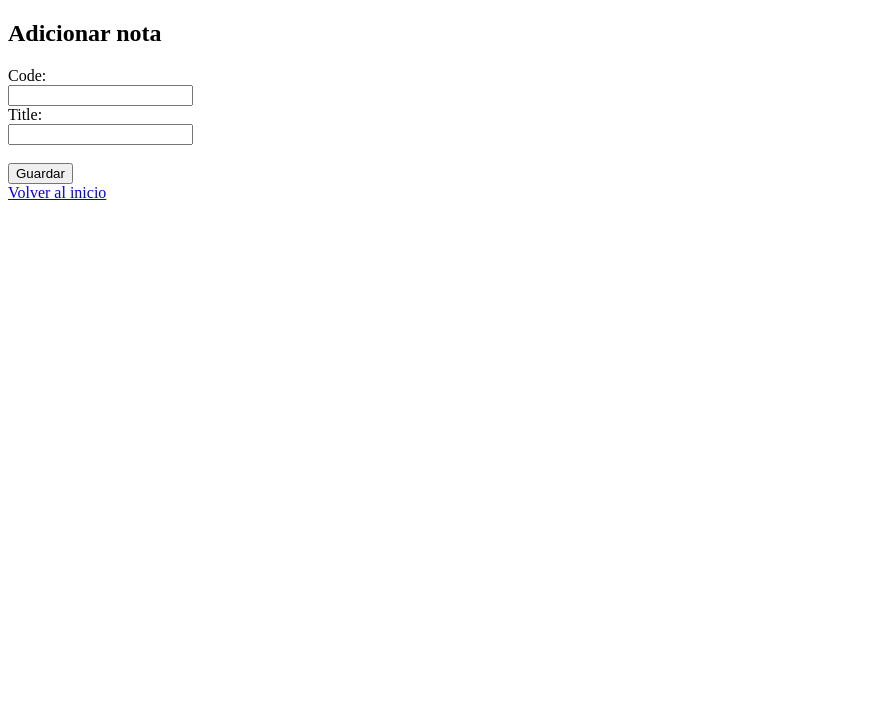
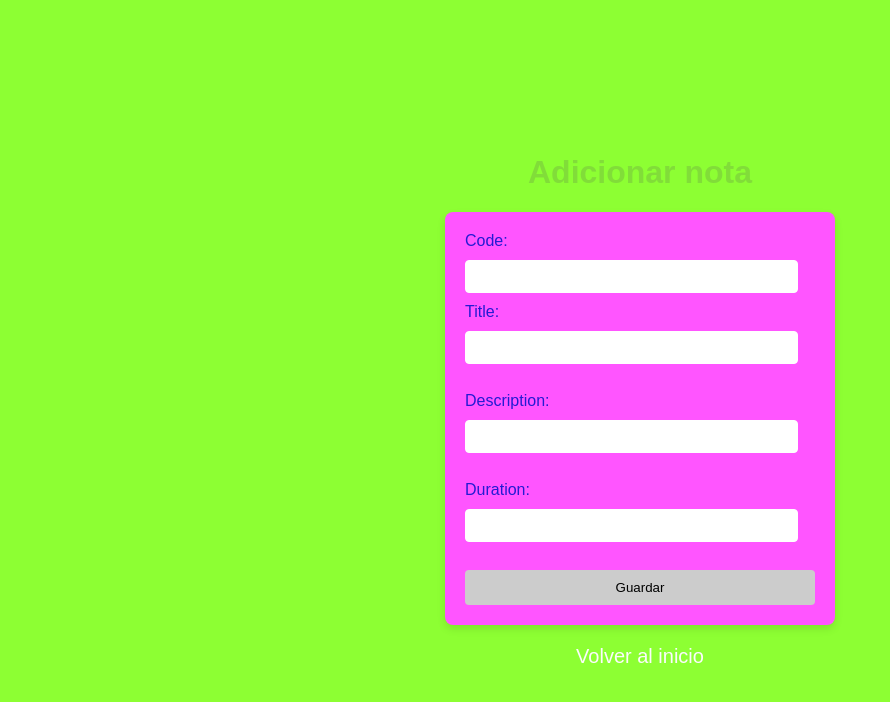
Before and after one commit to SebasFranco1/TP_LabFrontEnd, a plain HTML site: page Video/add.html in a window 1280 px wide. Shown: the whole page, without its empty margins (0-890 px from the left). Drawn offline with Linux system fonts and the light colour scheme.

Commit message:
Updating list items and adding styles with CSS

```diff
--- a/Video/add.html
+++ b/Video/add.html
@@ -2,19 +2,24 @@
 <html lang="en">
 <head>
     <meta charset="UTF-8">
-    <title>Title</title>
+    <title>ADD</title>
+    <link rel="stylesheet" type="text/css" href="../css/add.css">
 </head>
 <body>
 
 
 
-<h2>Adicionar nota</h2>
+<h1>Adicionar nota</h1>
 
 <form >
     <label for="code">Code:</label><br>
     <input type="text" id="code" name="code" value=""><br>
     <label for="title">Title:</label><br>
     <input type="text" id="title" name="title" value=""><br><br>
+    <label for="description">Description:</label><br>
+    <input type="text" id="description" name="description" value=""><br><br>
+    <label for="duration">Duration:</label><br>
+    <input type="number" id="duration" name="duration"  step="0.01" value=""><br><br>
 
     <input type="button" value="Guardar" class="btn btn-primary" onclick="add();">
 </form>
@@ -37,10 +42,14 @@
 
         var code = document.getElementById("code");
         var title = document.getElementById("title");
+        var description = document.getElementById("description");
+        var duration = document.getElementById("duration");
 
         var newVideo = {
             "code": code.value,
-            "title": title.value
+            "title": title.value,
+            "description": description.value,
+            "duration": duration.value
         }
 
         console.log("Adding video:" + JSON.stringify(newVideo));
--- /dev/null
+++ b/css/add.css
@@ -0,0 +1,63 @@
+body {
+    font-family: Arial, sans-serif;
+    background-color: #8dff33;
+    margin: 0;
+    padding: 0;
+    display: flex;
+    justify-content: center;
+    align-items: center;
+    height: 100vh;
+    flex-direction: column;
+}
+
+h1 {
+    color: #5553;
+}
+
+form {
+    background-color: #ff55ff;
+    padding: 20px;
+    border-radius: 8px;
+    box-shadow: 0 4px 8px rgba(0, 0, 0, 0.1);
+    width: 350px;
+}
+
+label {
+    font-size: 16px;
+    color: #241bd3;
+}
+
+input[type="text"], input[type="number"] {
+    width: 90%;
+    padding: 8px;
+    margin: 10px 0;
+    border: 1px solid #fff;
+    border-radius: 4px;
+}
+
+input[type="button"] {
+    background-color: #ccc;
+    color: black;
+    padding: 10px 15px;
+    border: none;
+    border-radius: 4px;
+    cursor: pointer;
+    width: 100%;
+}
+
+input[type="button"]:hover {
+    background-color: #007bff;
+}
+
+a {
+    display: block;
+    margin-top: 20px;
+    text-align: center;
+    color: #fbfbfb;
+    text-decoration: none;
+    font-size: 20px;
+}
+
+a:hover {
+    color: #080549 ;
+}
--- /dev/null
+++ b/css/index.css
@@ -0,0 +1,31 @@
+body {
+    font-family: Arial, sans-serif;
+    background-color: #972d2d;
+    margin: 0;
+    padding: 0;
+    display: flex;
+    justify-content: center;
+    align-items: center;
+    height: 100vh;
+    flex-direction: column;
+}
+
+h1 {
+    color: #272525;
+}
+
+a {
+    text-decoration: none;
+    color: #a40b0b;
+    font-size: 20px;
+    border: 5px solid #fc0b0b;
+    padding: 10px;
+}
+
+a:hover {
+    color: #fefcfc;
+}
+
+div {
+    margin: 20px;
+}
--- /dev/null
+++ b/css/list.css
@@ -0,0 +1,52 @@
+body {
+    font-family: Arial, sans-serif;
+    background-color: #dc6a6a;
+    margin: 0;
+    padding: 0;
+    display: flex;
+    justify-content: center;
+    align-items: center;
+    height: 100vh;
+    flex-direction: column;
+}
+
+h1 {
+    color: #5d5252;
+}
+
+table {
+    width: 80%;
+    margin-top: 20px;
+    border-collapse: collapse;
+    background-color: #f8f7f7;
+    box-shadow: 0 4px 8px rgba(0, 0, 0, 0.1);
+    border-radius: 8px;
+}
+
+th, td {
+    padding: 10px;
+    text-align: left;
+    border-bottom: 1px solid #fff;
+}
+
+th {
+    background-color: #c80d0d;
+    color: white;
+}
+
+tr:hover {
+    background-color: #fbfbfb;
+}
+
+a {
+    display: block;
+    margin-top: 20px;
+    text-align: center;
+    color: #ec3b3b;
+    text-decoration: none;
+    font-size: 20px;
+}
+
+a:hover {
+    color: #f1f1f1;
+}
```
Also changed, not shown: Video/list.html (+2 -1 lines).
